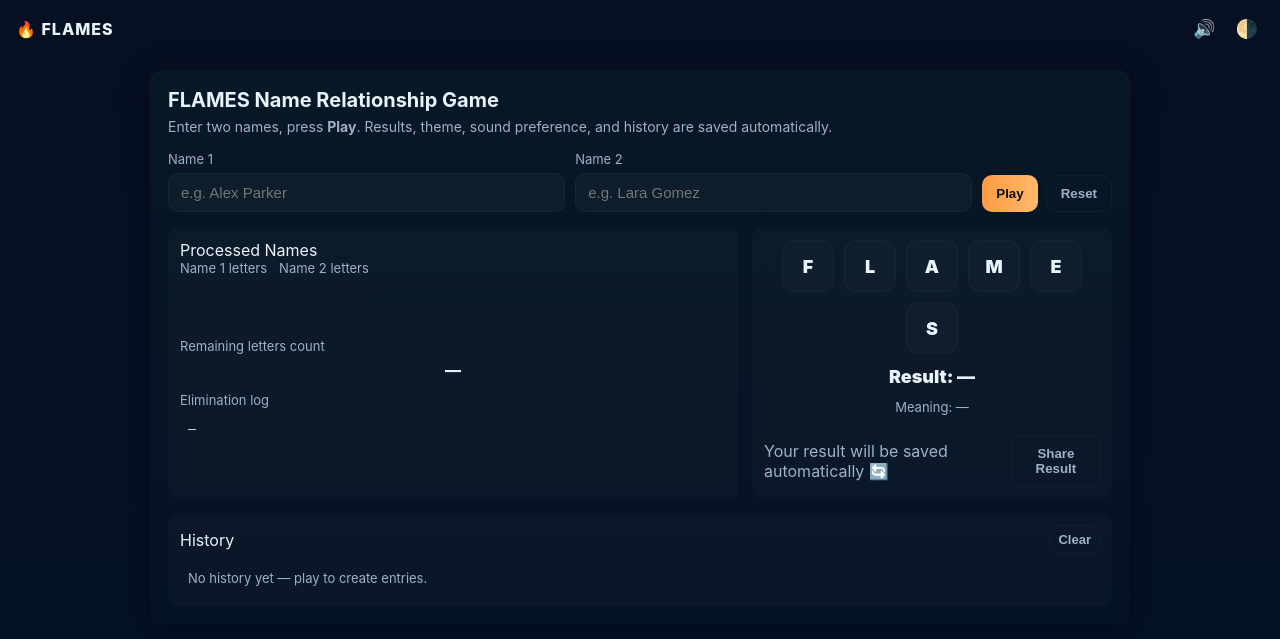
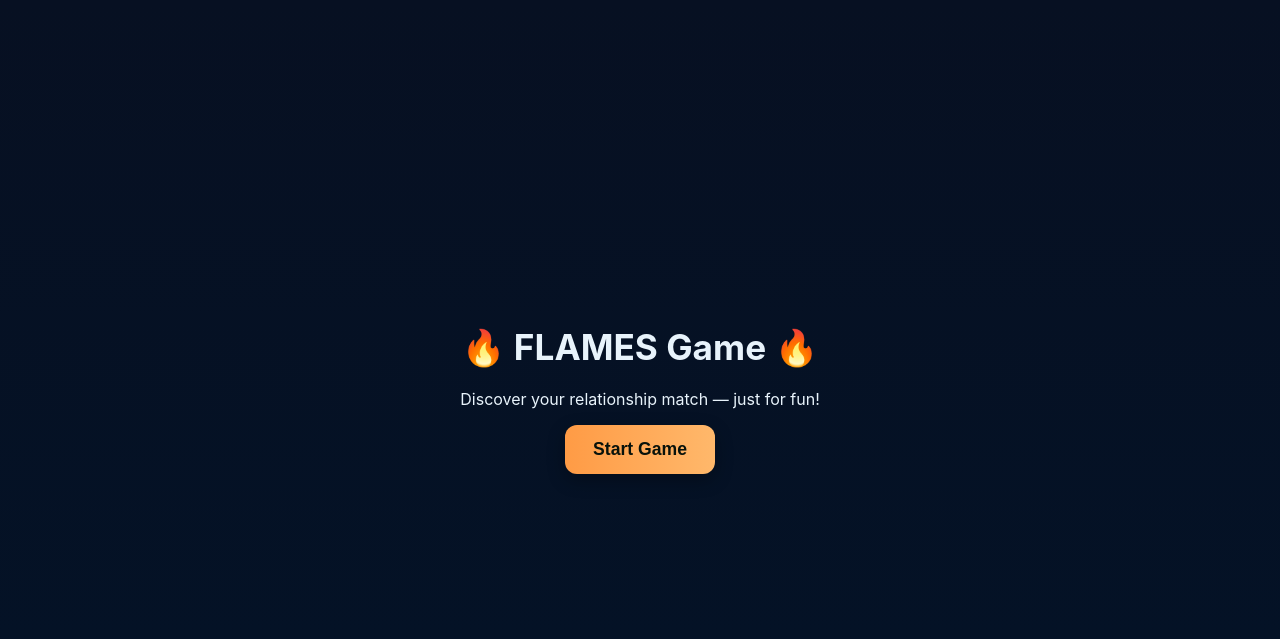
Before and after one commit to codebybridget/flames-game, a plain HTML site: page index.html in a window 1280 px wide. Drawn offline with Linux system fonts and the light colour scheme.

Commit message:
Initial commit - FLAMES Game

```diff
--- a/index.html
+++ b/index.html
@@ -3,102 +3,80 @@
 <head>
   <meta charset="utf-8" />
   <meta name="viewport" content="width=device-width,initial-scale=1" />
-  <title>FLAMES Name Game</title>
+  <title>🔥 FLAMES Game 🔥</title>
   <link rel="stylesheet" href="style.css" />
+  <style>
+
+    body {
+      display: flex;
+      justify-content: center;
+      align-items: center;
+      flex-direction: column;
+      height: 100vh;
+      background: linear-gradient(180deg, var(--bg), #041226 80%);
+      color: var(--text);
+      text-align: center;
+      font-family: Inter, system-ui, -apple-system, 'Segoe UI', Roboto, Arial;
+      overflow: hidden;
+    }
+
+    .welcome-container {
+      animation: fadeIn 1.2s ease;
+    }
+
+    h1 {
+      font-size: 2.2rem;
+      margin-bottom: 20px;
+    }
+
+    .start-btn {
+      background: linear-gradient(90deg, var(--accent), #ffb86b);
+      color: #08120b;
+      padding: 14px 28px;
+      border: none;
+      border-radius: 12px;
+      font-weight: 700;
+      font-size: 1.1rem;
+      cursor: pointer;
+      box-shadow: 0 6px 18px rgba(0,0,0,0.3);
+      transition: transform 0.2s ease, box-shadow 0.3s ease;
+    }
+
+    .start-btn:hover {
+      transform: scale(1.05);
+      box-shadow: 0 8px 22px rgba(0,0,0,0.4);
+    }
+
+    @keyframes fadeIn {
+      from { opacity: 0; transform: translateY(10px); }
+      to { opacity: 1; transform: translateY(0); }
+    }
+
+    .fade-out {
+      animation: fadeOut 1s forwards;
+    }
+
+    @keyframes fadeOut {
+      to { opacity: 0; transform: scale(0.96); }
+    }
+  </style>
 </head>
 <body>
+  <div class="welcome-container" id="welcomeScreen">
+    <h1>🔥 FLAMES Game 🔥</h1>
+    <p>Discover your relationship match — just for fun!</p>
+    <button class="start-btn" id="startGameBtn">Start Game</button>
+  </div>
 
-  <header class="topbar">
-    <div class="brand">🔥 FLAMES</div>
-
-    <div class="header-controls">
-      <button id="soundToggle" class="icon-btn" aria-pressed="true" title="Toggle sound">🔊</button>
-      <button id="themeToggle" class="icon-btn" aria-pressed="false" title="Toggle theme">🌗</button>
-    </div>
-  </header>
-
-  <main class="app" role="application" aria-label="FLAMES name game">
-    <section class="card">
-      <h1>FLAMES Name Relationship Game</h1>
-      <p class="lead">Enter two names, press <strong>Play</strong>. Results, theme, sound preference, and history are saved automatically.</p>
-
-      <div class="controls-row">
-        <label class="field">
-          <span class="label">Name 1</span>
-          <input id="name1" type="text" placeholder="e.g. Alex Parker" autocomplete="off" />
-        </label>
-
-        <label class="field">
-          <span class="label">Name 2</span>
-          <input id="name2" type="text" placeholder="e.g. Lara Gomez" autocomplete="off" />
-        </label>
-
-        <div class="buttons">
-          <button id="playBtn" class="btn primary">Play</button>
-          <button id="resetBtn" class="btn ghost">Reset</button>
-        </div>
-      </div>
-
-      <div class="output-grid">
-        <div class="panel left-panel">
-          <div class="panel-section">
-            <div class="section-title">Processed Names</div>
-            <div class="name-pair">
-              <div>
-                <div class="subtle">Name 1 letters</div>
-                <div id="name1Out" class="name-display" aria-live="polite"></div>
-              </div>
-              <div>
-                <div class="subtle">Name 2 letters</div>
-                <div id="name2Out" class="name-display" aria-live="polite"></div>
-              </div>
-            </div>
-          </div>
-
-          <div class="panel-section">
-            <div class="subtle">Remaining letters count</div>
-            <div id="countOut" class="count-display">—</div>
-          </div>
-
-          <div class="panel-section">
-            <div class="subtle">Elimination log</div>
-            <pre id="log" class="log-display" aria-live="polite">—</pre>
-          </div>
-        </div>
-
-        <div class="panel right-panel">
-          <div class="flames-wrap">
-            <div id="flamesArea" class="flames" role="list" aria-label="FLAMES letters"></div>
-          </div>
-
-          <div id="result" class="result">Result: —</div>
-          <div id="meaning" class="meaning">Meaning: —</div>
-
-          <div class="panel-footer">
-            <div class="tip">Your result will be saved automatically 🔄</div>
-            <div class="share-buttons">
-              <button id="shareBtn" class="btn ghost">Share Result</button>
-            </div>
-          </div>
-        </div>
-      </div>
-
-      <!-- History panel -->
-      <div class="history-panel panel" aria-live="polite">
-        <div class="history-header">
-          <div class="section-title">History</div>
-          <div class="history-actions">
-            <button id="clearHistoryBtn" class="btn ghost small">Clear</button>
-          </div>
-        </div>
-        <div id="historyList" class="history-list">
-          <!-- history items injected here -->
-          <div class="muted-help">No history yet — play to create entries.</div>
-        </div>
-      </div>
-    </section>
-  </main>
-
-  <script src="script.js"></script>
+  <script>
+    const startBtn = document.getElementById('startGameBtn');
+    const welcome = document.getElementById('welcomeScreen');
+    startBtn.addEventListener('click', () => {
+      welcome.classList.add('fade-out');
+      setTimeout(() => {
+        window.location.href = 'game.html';
+      }, 900);
+    });
+  </script>
 </body>
 </html>
--- a/script.js
+++ b/script.js
@@ -1,4 +1,4 @@
-/* Constants & DOM  */
+
 const THEME_KEY = 'flames-theme';
 const DATA_KEY  = 'flames-data';
 const HISTORY_KEY = 'flames-history';
```
Also changed, not shown: game.html (added, +101 -0 lines).
